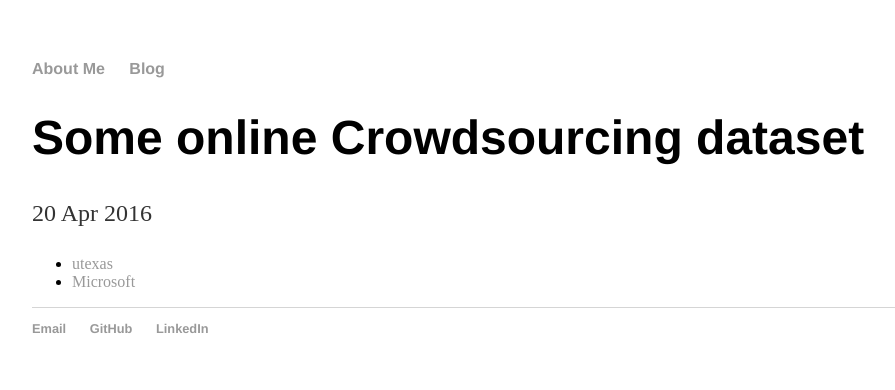
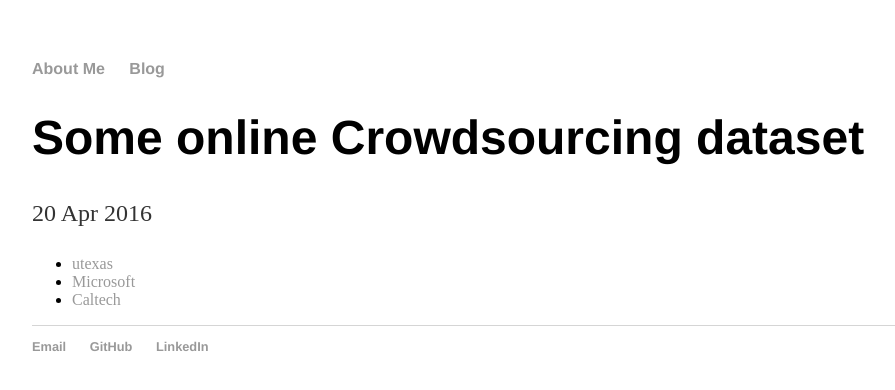
Before and after one commit to haoshuji/haoshuji.github.io, a Jekyll site: the page built from _posts/2016-04-20-crowdsourcing-datasets.md, in a window 1280 px wide. Shown: the top 390 px of the page, without its empty margins (160-1055 px from the left). Built offline with Jekyll 4.4.1, drawn with Linux system fonts in a browser that asks for light colours.

Commit message:
Update 2016-04-20-crowdsourcing-datasets.md

```diff
--- a/_posts/2016-04-20-crowdsourcing-datasets.md
+++ b/_posts/2016-04-20-crowdsourcing-datasets.md
@@ -7,4 +7,5 @@ date: 2016-04-20
 <ul>
 <li><a href="http://ir.ischool.utexas.edu/square/data.html">utexas</a></li>
 <li><a href="http://research.microsoft.com/en-us/projects/crowd/"> Microsoft </a> </li>
+<li><a href="https://github.com/welinder/cubam"> Caltech</a> </li>
 </ul>
```
